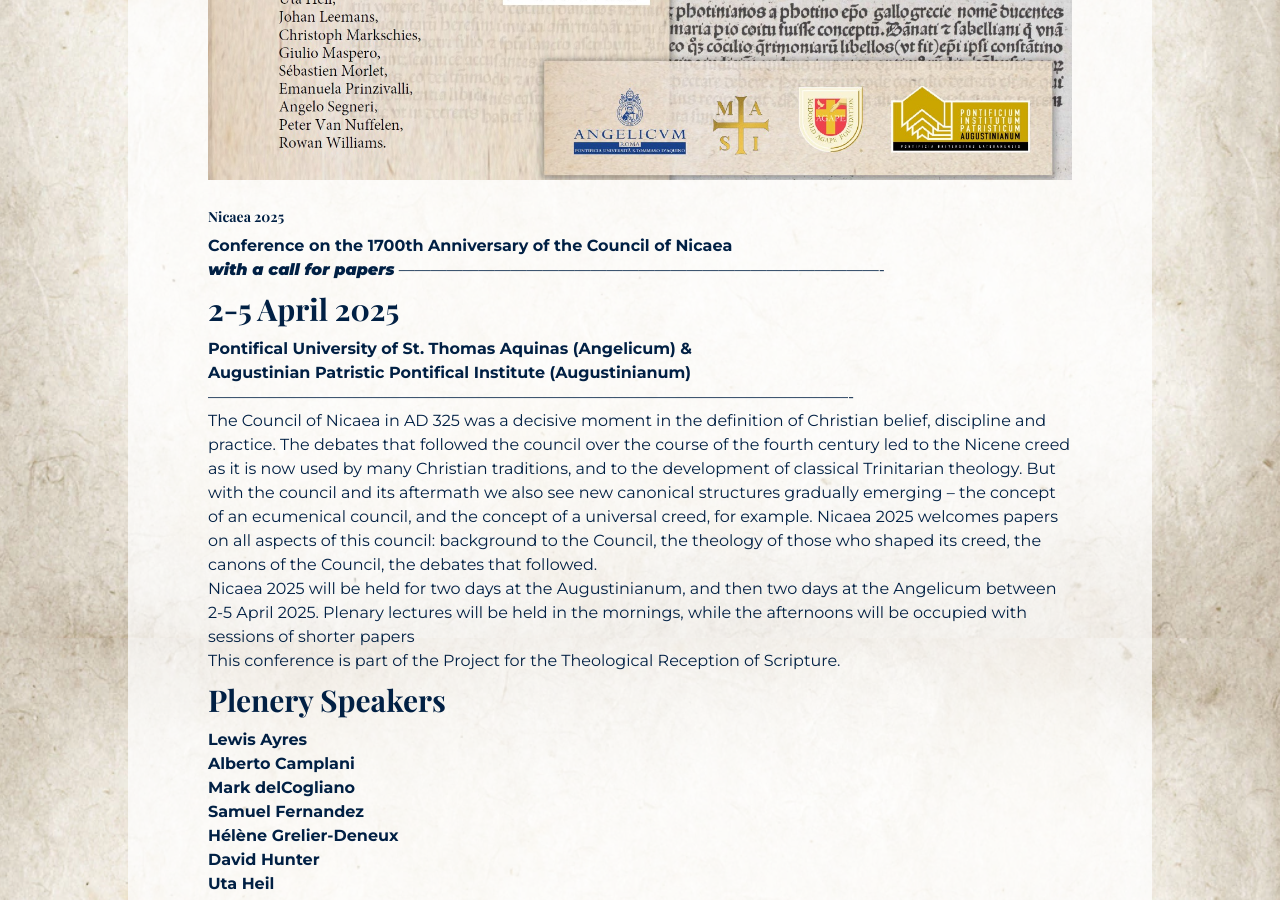
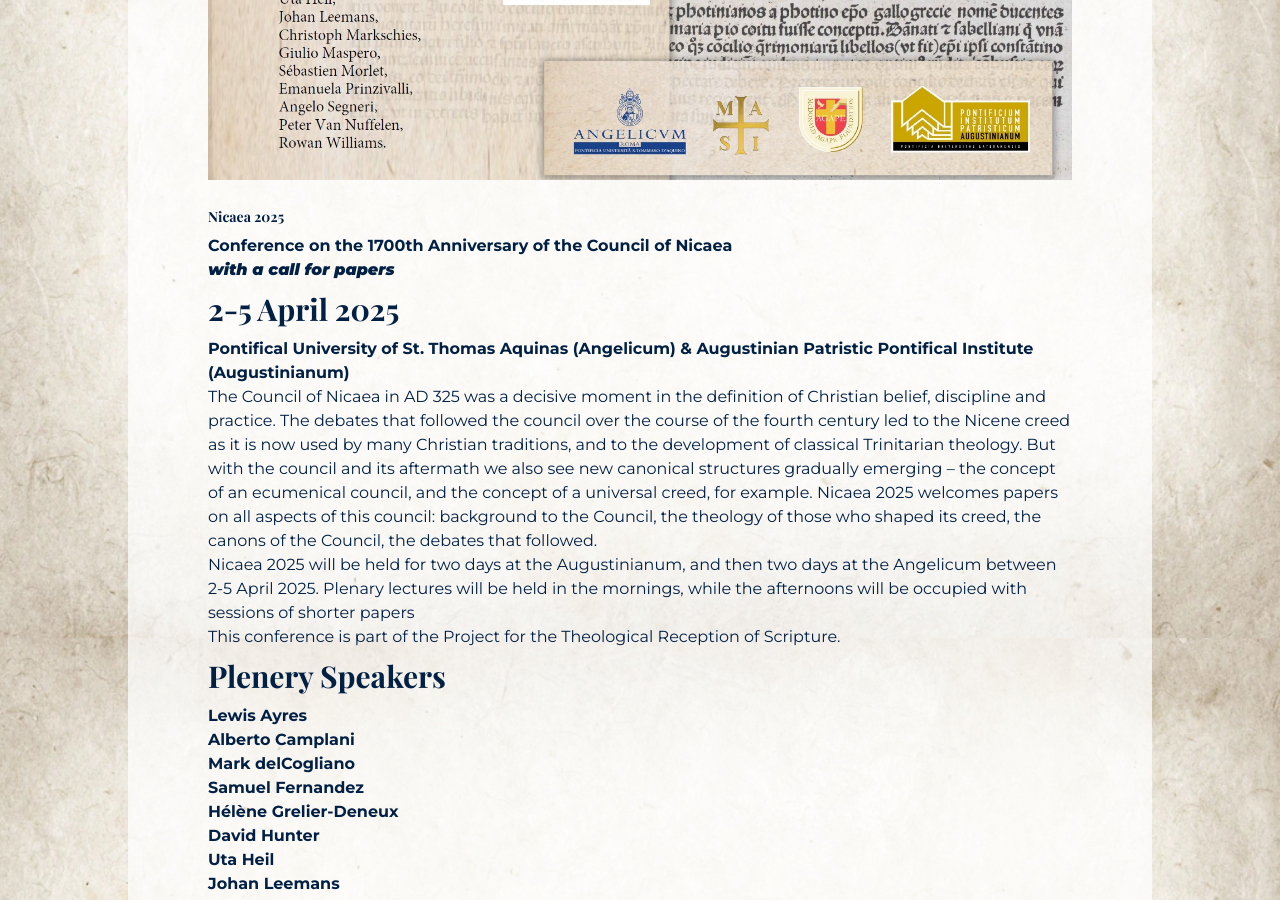
Before and after one commit to adamdjbrett/relcfp, a Jekyll site: the page built from _posts/2024-05-15-nicea.md, in a window 1280 px wide and 900 px high, scrolled down 1162 px. Built offline with Jekyll 4.4.1, drawn with Linux system fonts in a browser that asks for light colours; nearby versions of some CDN libraries; a script that is not in the unit is left out.

```diff
--- a/_posts/2024-05-15-nicea.md
+++ b/_posts/2024-05-15-nicea.md
@@ -14,14 +14,15 @@ paginate: true
 
 **Conference on the 1700th Anniversary of the Council of Nicaea\
 *with a call for papers***
--------------------------------------------------------------------------------------------
+
+* * *
 
 **2-5 April 2025**
 ------------------
 
-**Pontifical University of St. Thomas Aquinas (Angelicum) &\
-Augustinian Patristic Pontifical Institute (Augustinianum)**
--------------------------------------------------------------------------------------------------------------------------
+**Pontifical University of St. Thomas Aquinas (Angelicum) & Augustinian Patristic Pontifical Institute (Augustinianum)**
+
+* * *
 
 The Council of Nicaea in AD 325 was a decisive moment in the definition of Christian belief, discipline and practice. The debates that followed the council over the course of the fourth century led to the Nicene creed as it is now used by many Christian traditions, and to the development of classical Trinitarian theology. But with the council and its aftermath we also see new canonical structures gradually emerging -- the concept of an ecumenical council, and the concept of a universal creed, for example. Nicaea 2025 welcomes papers on all aspects of this council: background to the Council, the theology of those who shaped its creed, the canons of the Council, the debates that followed.
 
```
